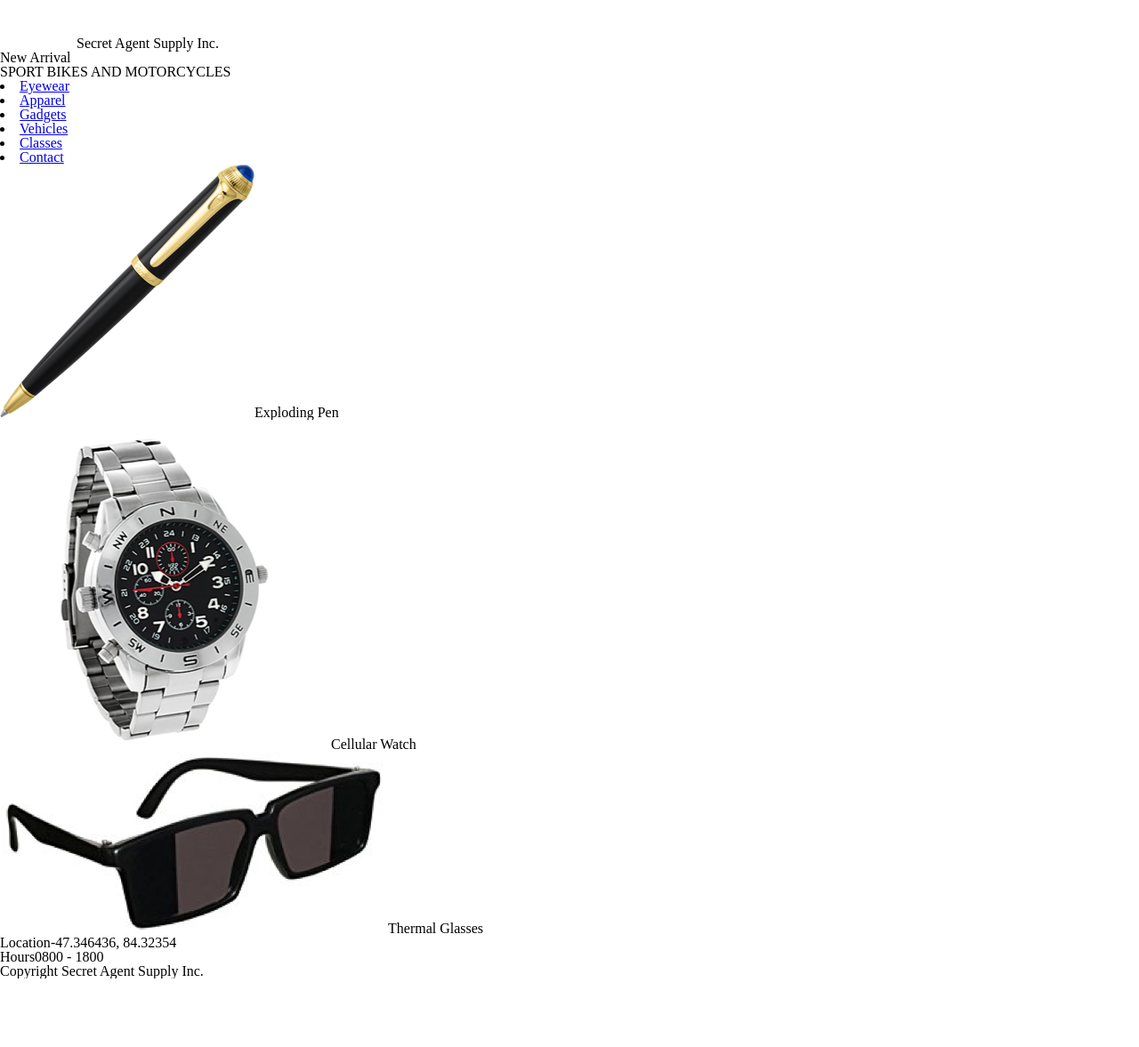
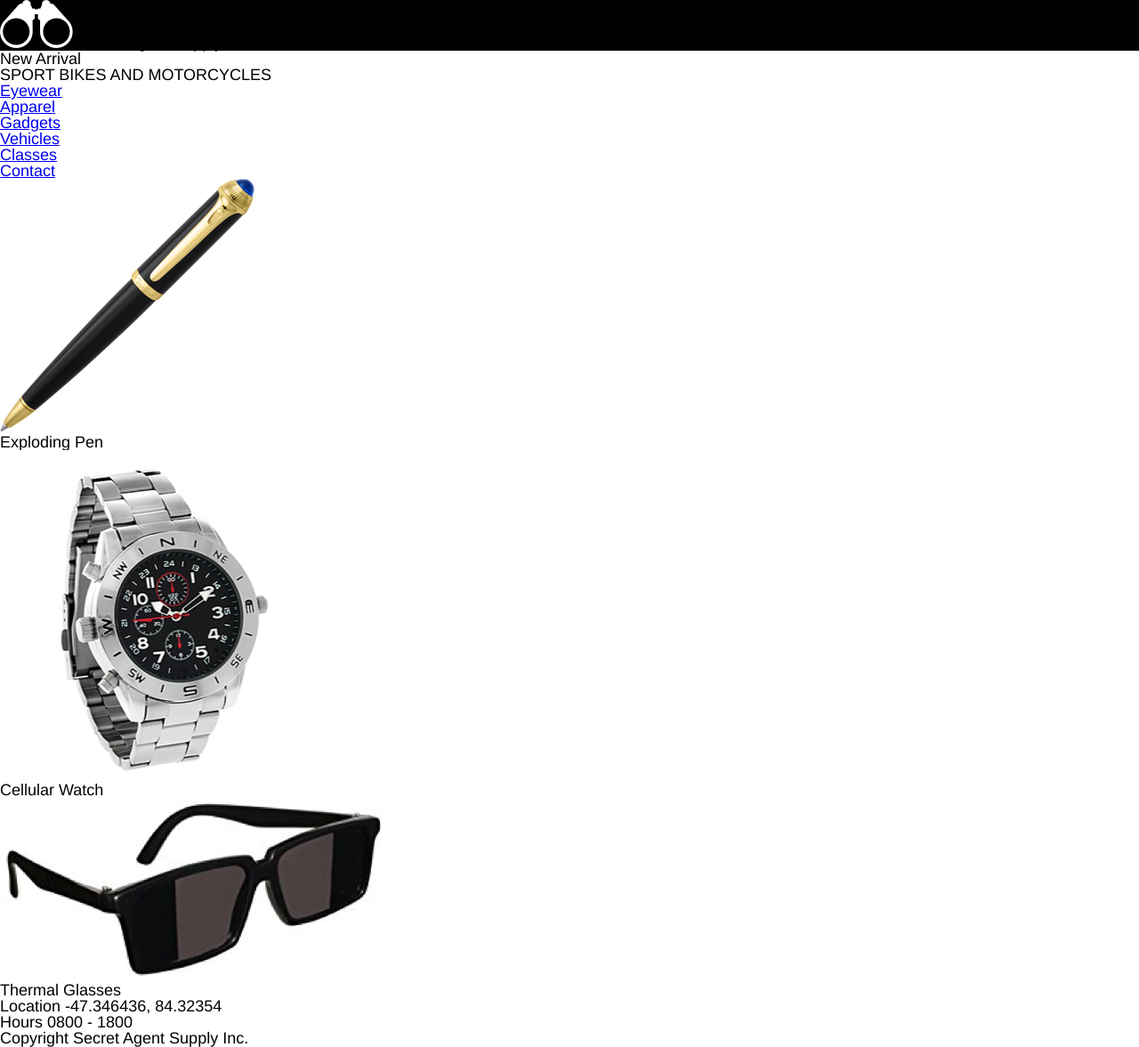
Before and after one commit to JamesC1103/SecretAgentSupply, a plain HTML site: page index.html in a window 1280 px wide. Shown: the whole page at 89% size. Before the commit the page ends 1100 px from the top, so only its background shows below. Drawn offline with Linux system fonts and the light colour scheme; files that its build step writes are made by us from their sources.

Commit message:
Fix HTML

```diff
--- a/index.html
+++ b/index.html
@@ -2,62 +2,83 @@
 <html>
 <head>
   <title>Secret Agent Supply Inc.</title>
-  <link href=".resources/css/style.css" type="text/css" rel="stylesheet">
-  <link href=".resources/css/reset.css" type="text/css" rel="stylesheet">
+  <link href="./resources/css/reset.css" type="text/css" rel="stylesheet" />
+  <link href="./resources/css/style.css" type="text/css" rel="stylesheet" />
 </head>
 <body>
 
   <!-- Header Section -->
 
-  <header class="flex-container">
-    <div class="logo">
+  <header>
+    <div class="flex-container">
       <img src="resources/images/logo.png" alt="logo">
       <span>Secret Agent Supply Inc.</span>
     </div>
   </header>
 
-  <!-- Main Content Container -->
+  <!-- Main Banner -->
 
-  <div class="main">
-
-    <!-- Top Section -->
-
-    <div id="top" class="flex-container">
-      <div class="newarrivals">
-        <span>New Arrival</span>
+  <div class="main-banner">
+    <div class="flex-container">
+      <div class="headline">
+        <h4>New Arrival</h4>
         <h1>SPORT BIKES AND MOTORCYCLES</h1>
       </div>
-      <nav>
+    </div>
+  </div>
+
+    <!-- Navigation Bar -->
+
+    <nav>
+      <ul class="flex-container">
         <li><a href="#">Eyewear</a></li>
         <li><a href="#">Apparel</a></li>
         <li><a href="#">Gadgets</a></li>
         <li><a href="#">Vehicles</a></li>
         <li><a href="#">Classes</a></li>
         <li><a href="#">Contact</a></li>
-      </nav>
-    </div>
+      </ul>
+    </nav>
 
-    <!-- Gadget Section -->
+    <!-- Products Section -->
 
-    <div id="gadgets" class="flex-container">
-      <div class="item"><img src="resources/images/pen.png"><span>Exploding Pen<span></div>
-      <div class="item"><img src="resources/images/watch.png"><span>Cellular Watch<span></div>
-      <div class="item"><img src="resources/images/glasses.png"><span>Thermal Glasses<span></div>
+    <div class="flex-container">
+      <div class="products">
+        <div class="product">
+          <div class="product-image"><img src="resources/images/pen.png"></div>
+          <span class="description">Exploding Pen</span>
+        </div>
+        <div class="product">
+          <div class="product-image"><img src="resources/images/watch.png"></div>
+          <span class="description">Cellular Watch</span>
+        </div>
+        <div class="product">
+          <div class="product-image"><img src="resources/images/glasses.png"></div>
+          <span class="description">Thermal Glasses</span>
+        </div>
+      </div>
     </div>
 
     <!-- Info Section -->
 
-    <div id="info" class="flex-container">
-      <div class="item"><span>Location</span>-47.346436, 84.32354</div>
-      <div class="item"><span>Hours</span>0800 - 1800</div>
+    <div class="flex-container">
+      <div class="business-info">
+        <div class="info">
+          <span class="title">Location</span>
+          <span>-47.346436, 84.32354</span>
+        </div>
+        <div class="info">
+          <span class="title">Hours</span>
+          <span>0800 - 1800</span>
+        </div>
+      </div>
     </div>
 
     <!-- Footer -->
 
     <footer>
-      <span>Copyright Secret Agent Supply Inc.</span>
+      <div class="flex-container">Copyright Secret Agent Supply Inc.</div>
     </footer>
 
-  </div>
 </body>
 </html>
--- a/resources/css/style.css
+++ b/resources/css/style.css
@@ -0,0 +1,17 @@
+html {
+  font-size: 18px;
+}
+
+body {
+  font-family: Helvetica;
+  font-size: 1rem;
+}
+
+header {
+  background-color: black;
+}
+
+#top {
+  background-image: url("https://s3.amazonaws.com/codecademy-content/courses/freelance-1/unit-5/moto.jpeg");
+  height: 25rem;
+}
```
